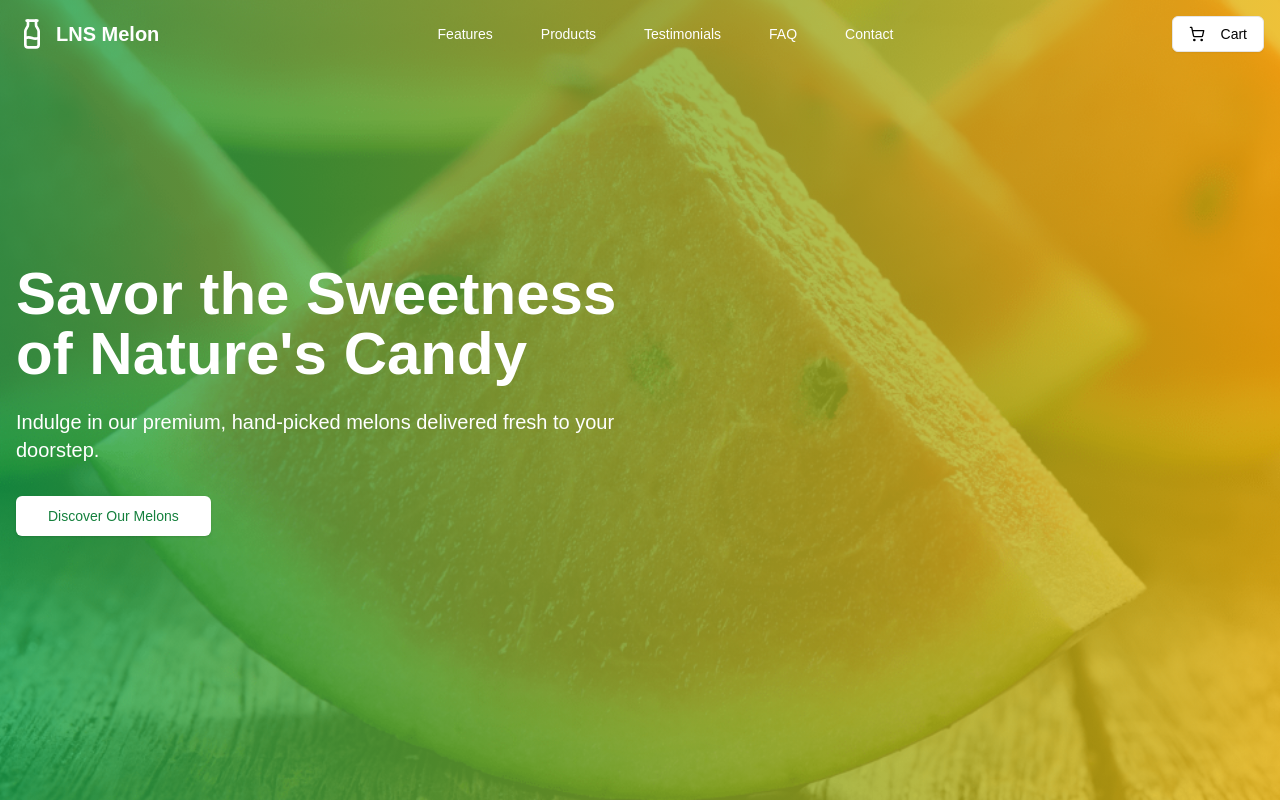
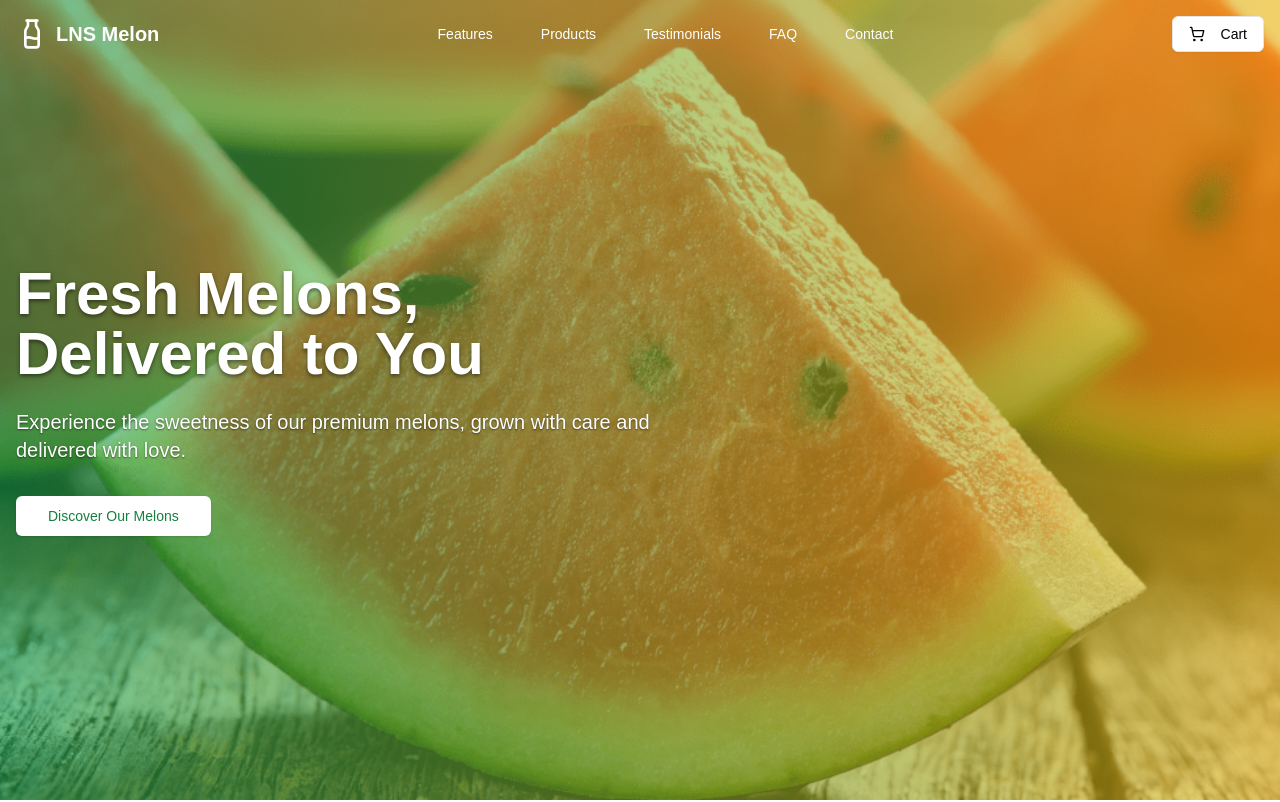
Before and after one commit to farhannaza/LNS-Melon-Enterprise, a Next.js app: page / in a window 1280 px wide. Shown: the top 802 px of the page. Built offline with nearby package versions, Linux system fonts and the light colour scheme.

Commit message:
hero.tsx

```diff
--- a/app/components/Hero.tsx
+++ b/app/components/Hero.tsx
@@ -7,11 +7,11 @@ import { smoothScroll } from '../utils/smoothScroll'
 export default function Hero() {
   return (
     <section id="hero" className="relative bg-cover bg-center min-h-screen flex items-center" style={{backgroundImage: "url('/melon.png?height=1080&width=1920')"}}>
-      <div className="absolute inset-0 bg-gradient-to-r from-green-600/80 to-yellow-500/80"></div>
+      <div className="absolute inset-0 bg-gradient-to-r from-green-600/60 to-yellow-500/60"></div>
       <div className="container mx-auto px-4 z-10 relative">
         <div className="max-w-2xl">
-          <h1 className="text-4xl md:text-6xl font-bold mb-6 leading-tight text-white">Savor the Sweetness of Nature's Candy</h1>
-          <p className="text-xl mb-8 text-white">Indulge in our premium, hand-picked melons delivered fresh to your doorstep.</p>
+          <h1 className="text-4xl md:text-6xl font-bold mb-6 leading-tight text-white text-shadow-lg">Fresh Melons, Delivered to You</h1>
+          <p className="text-xl mb-8 text-white text-shadow-md">Experience the sweetness of our premium melons, grown with care and delivered with love.</p>
           <Button size="lg" className="bg-white text-green-700 hover:bg-green-100" asChild>
             <Link href="#products" onClick={smoothScroll}>Discover Our Melons</Link>
           </Button>
@@ -20,3 +20,13 @@ export default function Hero() {
     </section>
   )
 }
+
+// Add these classes to your global CSS file
+/*
+.text-shadow-lg {
+  text-shadow: 0 2px 4px rgba(0,0,0,0.5);
+}
+.text-shadow-md {
+  text-shadow: 0 1px 2px rgba(0,0,0,0.5);
+}
+*/
--- a/app/globals.css
+++ b/app/globals.css
@@ -6,15 +6,25 @@ body {
   font-family: Arial, Helvetica, sans-serif;
 }
 
-.text-shadow {
+/* .text-shadow {
   text-shadow: 2px 2px 4px rgba(0, 0, 0, 0.5);
 }
 
 .bg-opacity {
-  background-color: rgba(0, 0, 0, 0.5); /* Adjust the color and opacity as needed */
+  background-color: rgba(0, 0, 0, 0.5);
   padding: 10px;
   border-radius: 5px;
+} */
+
+/*  Add these classes to your global CSS file */
+
+.text-shadow-lg {
+  text-shadow: 0 2px 4px rgba(0,0,0,0.5);
 }
+.text-shadow-md {
+  text-shadow: 0 1px 2px rgba(0,0,0,0.5);
+}
+
 
 
 @layer base {
```
